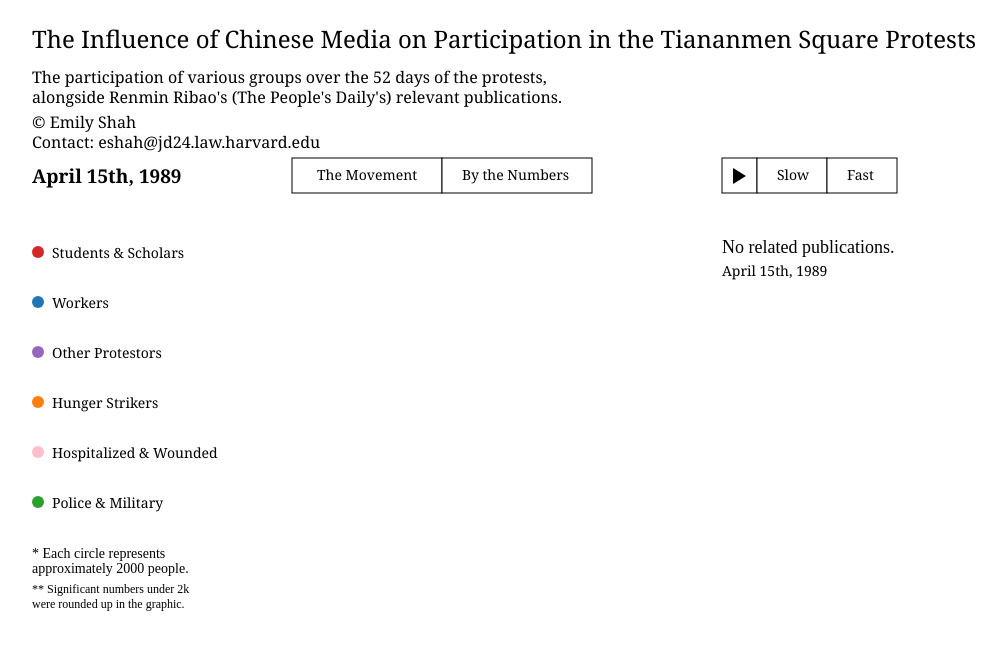
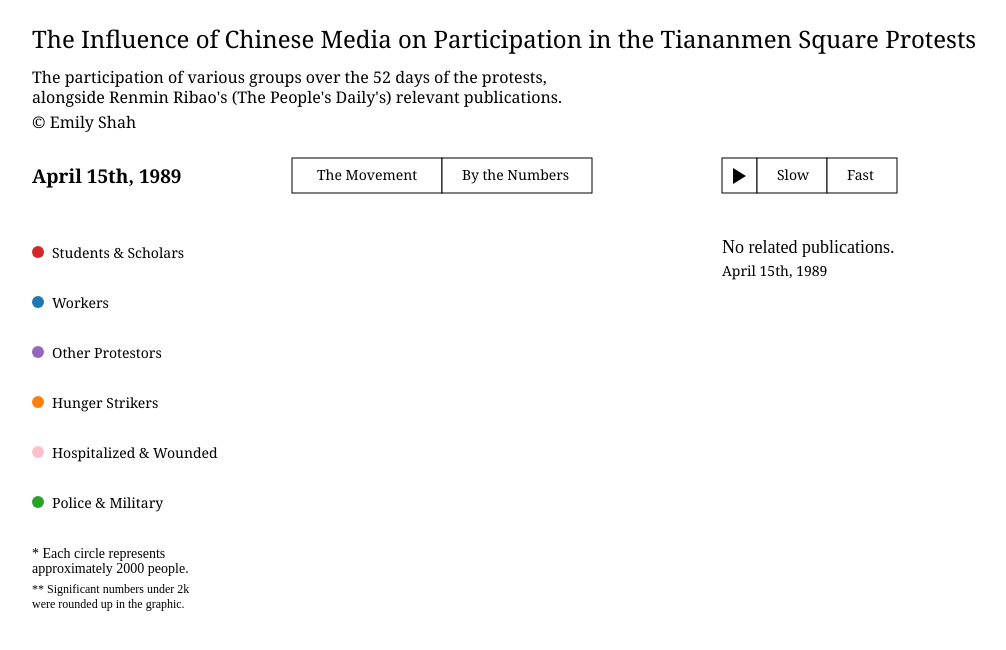
Before and after one commit to emilyshah/tiananmen, a plain HTML site: page index.html in a window 1280 px wide. Shown: the whole page, without its empty margins (16-1022 px from the left). Drawn offline with Linux system fonts and the light colour scheme; animation ran at ten frames a second.

Commit message:
Update index.html

```diff
--- a/index.html
+++ b/index.html
@@ -118,7 +118,6 @@
   var subtitle1 = drawText(40, 75, "subtitle", "The participation of various groups over the 52 days of the protests,");
   var subtitle2 = drawText(40, 95, "subtitle", "alongside Renmin Ribao's (The People's Daily's) relevant publications.");
   var name = drawText(40,120,"name", "© Emily Shah");
-  var name = drawText(40,140,"name", "Contact: eshah@jd24.law.harvard.edu");
 
   /* Label for Changing Date */
   var date = drawText(40, 175, "date", "");
```
